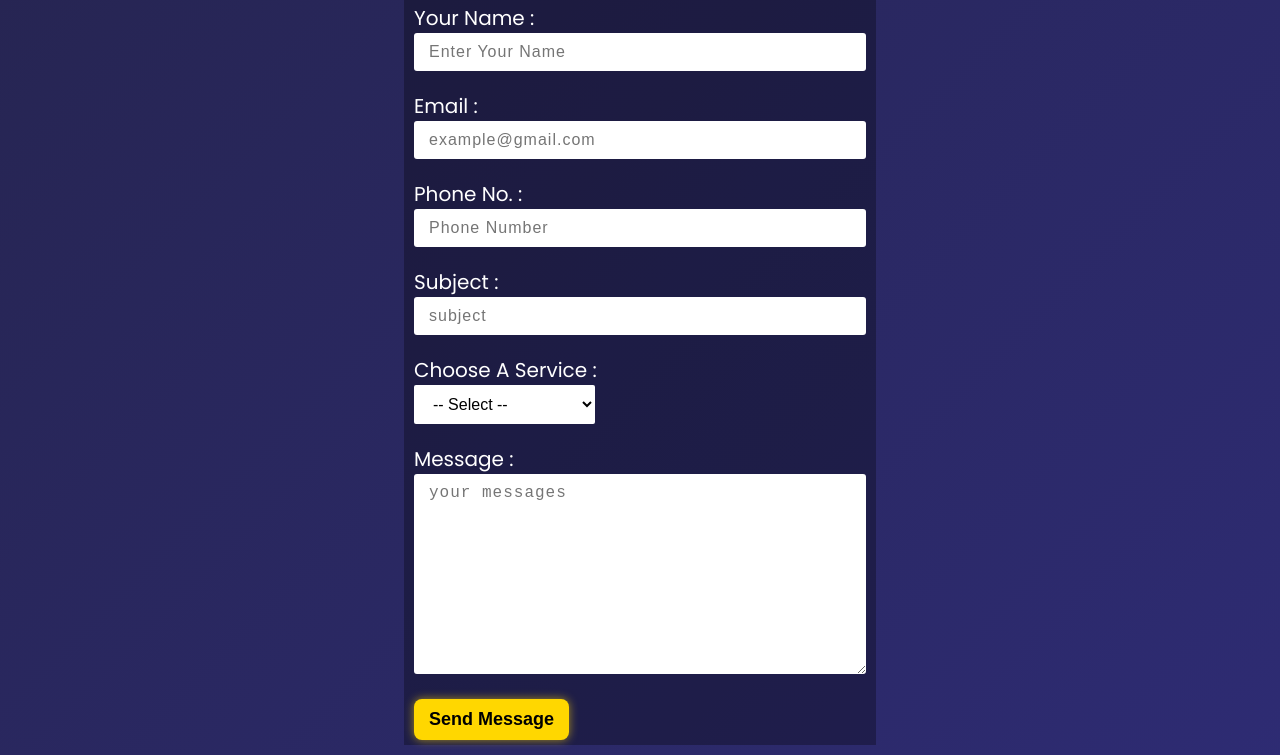
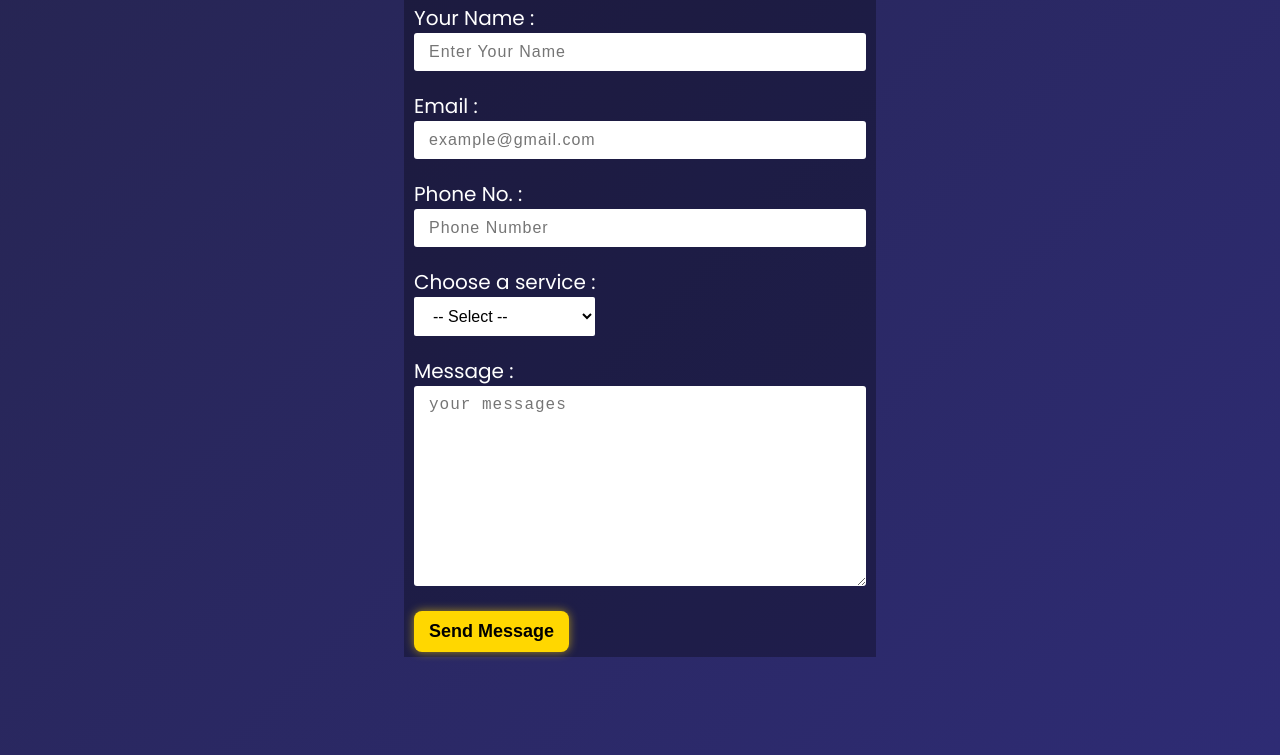
Before and after one commit to bikash2911/bikash-portfolio, a plain HTML site: page index.html in a window 1280 px wide. Shown: the part 2363-3118 px from the top of the page. Drawn offline with nearby package versions, Linux system fonts and the light colour scheme.

Commit message:
retuch some element

```diff
--- a/index.html
+++ b/index.html
@@ -200,7 +200,7 @@
               </div>
 
               <div class="mb-3">
-                <label for="subject">Phone No. :</label>
+                <label for="phNumber">Phone No. :</label>
                 <input
                   type="text"
                   name="phone"
@@ -213,17 +213,7 @@
               </div>
 
               <div class="mb-3">
-                <label for="subject">subject :</label>
-                <input
-                  type="text"
-                  name="subject"
-                  id="subject"
-                  placeholder="subject"
-                />
-              </div>
-
-              <div class="mb-3">
-                <label for="service">Choose a service :</label>
+                <label for="service" class="dropDown">Choose a service :</label>
                 <select
                   id="service"
                   name="service"
@@ -249,7 +239,7 @@
               </div>
 
               <div class="mb-3">
-                <label for="message">message :</label>
+                <label for="message">Message :</label>
                 <textarea
                   name="message"
                   id="message"
--- a/style.css
+++ b/style.css
@@ -388,8 +388,8 @@ main hr {
 
 label {
   display: block;
-  text-transform: capitalize;
   font-size: 2rem;
+  text-transform: none;
 }
 
 input,
@@ -842,7 +842,7 @@ footer .footer-flex-container .footer-container {
     width: 70%;
   }
 
-  .input-t-e{
+  .input-t-e {
     flex-direction: column;
   }
 
@@ -912,7 +912,6 @@ footer .footer-flex-container .footer-container {
     margin-bottom: 5rem;
   }
 
-
   /* Footer */
   footer .footer-container .footer-flex-container .footer-container .follow-on {
     margin: 1.5rem;
```
Also changed, not shown: contact.html (+2 -12 lines).
